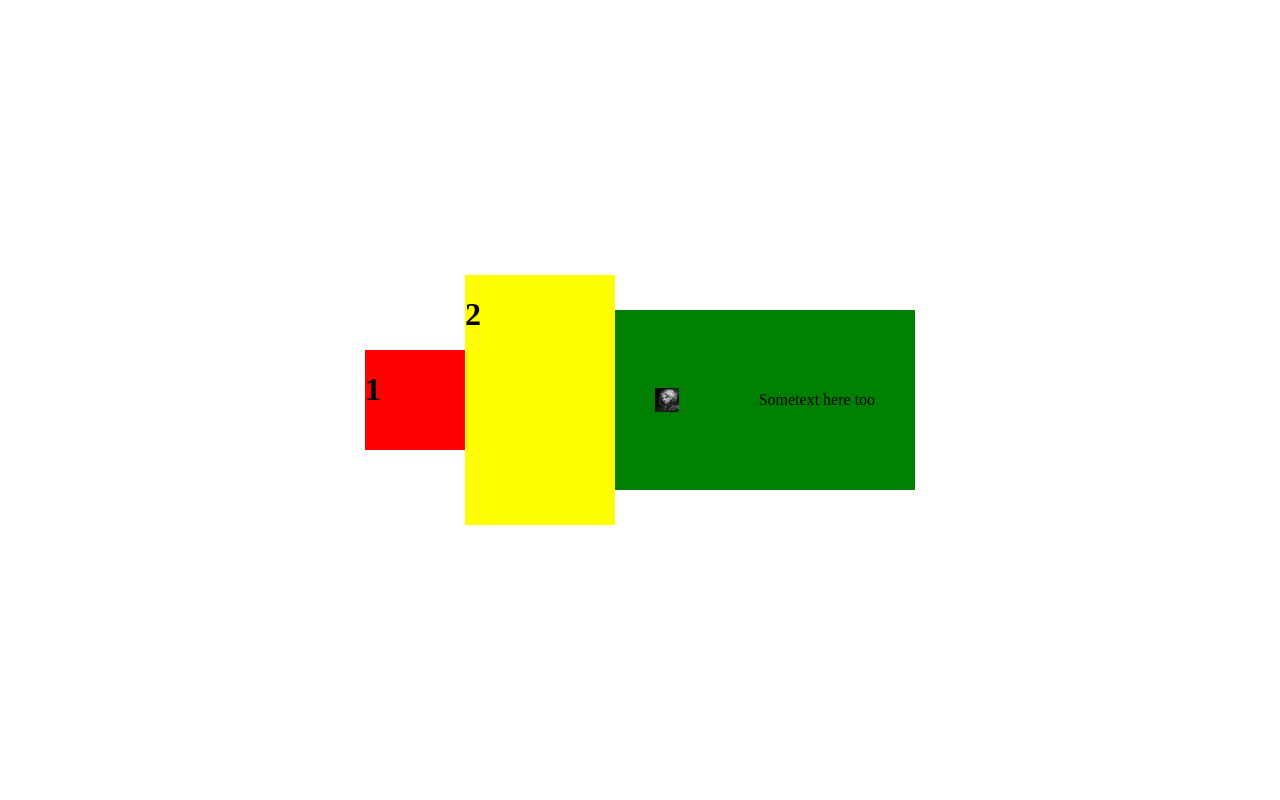
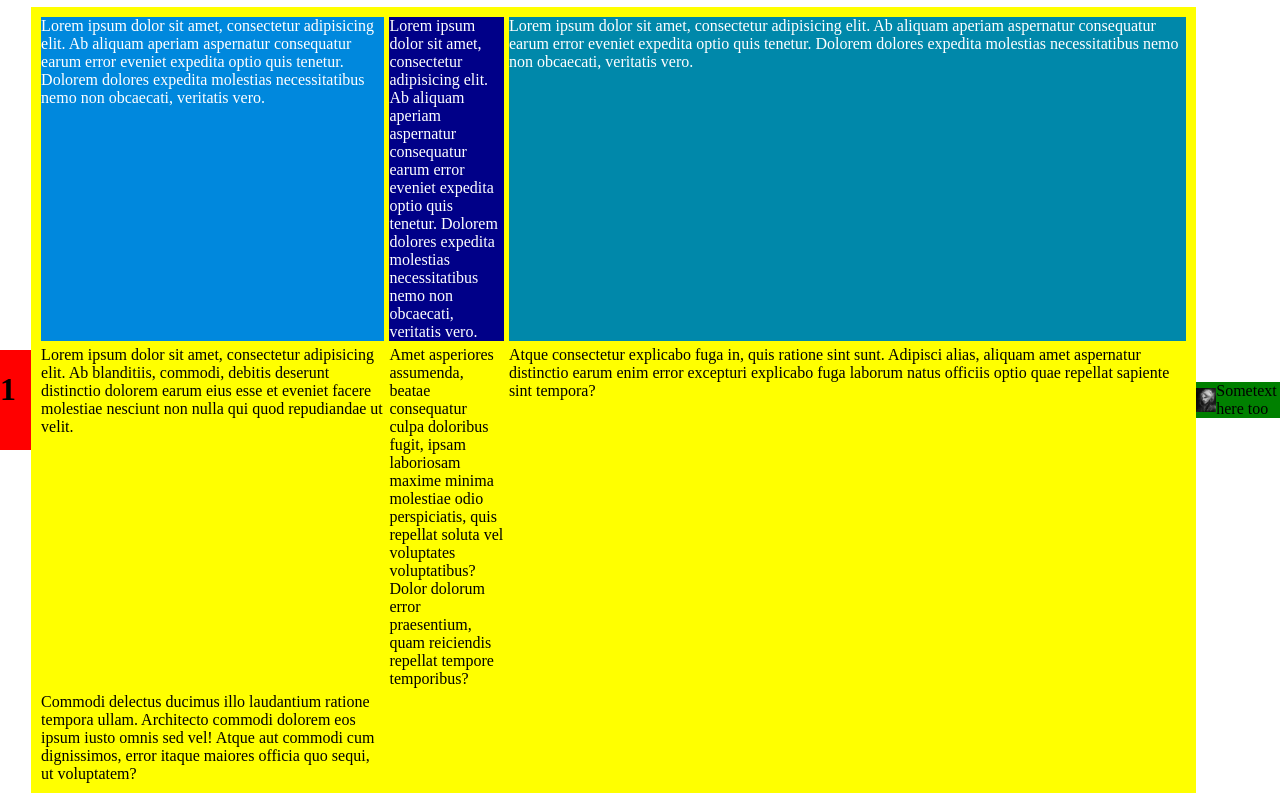
Before and after one commit to Askiater/HtmlTeaching, a website: page CSS_HTML/Flexbox_and_Grid_Testing.html in a window 1280 px wide. Drawn offline with Linux system fonts and the light colour scheme.

Commit message:
Доработка Grid-css

```diff
--- a/CSS_HTML/Flexbox_and_Grid_Testing.html
+++ b/CSS_HTML/Flexbox_and_Grid_Testing.html
@@ -8,7 +8,27 @@
 <body>
     <div class="container">
         <div id="sqr1" class="square"><h1>1</h1></div>
-        <div id="sqr2" class="square"><h1>2</h1></div>
+        <div id="sqr2" class="square">
+            <div id="inner1">Lorem ipsum dolor sit amet, consectetur adipisicing elit. Ab aliquam aperiam aspernatur consequatur earum error eveniet expedita optio quis tenetur. Dolorem dolores expedita molestias necessitatibus nemo non obcaecati, veritatis vero.</div>
+            <div id="inner2">Lorem ipsum dolor sit amet, consectetur adipisicing elit. Ab aliquam aperiam aspernatur consequatur earum error eveniet expedita optio quis tenetur. Dolorem dolores expedita molestias necessitatibus nemo non obcaecati, veritatis vero.</div>
+            <div id="inner3">Lorem ipsum dolor sit amet, consectetur adipisicing elit. Ab aliquam aperiam aspernatur consequatur earum error eveniet expedita optio quis tenetur. Dolorem dolores expedita molestias necessitatibus nemo non obcaecati, veritatis vero.</div>
+            <div>Lorem ipsum dolor sit amet, consectetur adipisicing elit. Ab blanditiis, commodi, debitis deserunt
+                distinctio dolorem earum eius esse et eveniet facere molestiae nesciunt non nulla qui quod repudiandae
+                ut velit.
+            </div>
+            <div>Amet asperiores assumenda, beatae consequatur culpa doloribus fugit, ipsam laboriosam maxime minima
+                molestiae odio perspiciatis, quis repellat soluta vel voluptates voluptatibus? Dolor dolorum error
+                praesentium, quam reiciendis repellat tempore temporibus?
+            </div>
+            <div>Atque consectetur explicabo fuga in, quis ratione sint sunt. Adipisci alias, aliquam amet aspernatur
+                distinctio earum enim error excepturi explicabo fuga laborum natus officiis optio quae repellat sapiente
+                sint tempora?
+            </div>
+            <div>Commodi delectus ducimus illo laudantium ratione tempora ullam. Architecto commodi dolorem eos ipsum
+                iusto omnis sed vel! Atque aut commodi cum dignissimos, error itaque maiores officia quo sequi, ut
+                voluptatem?
+            </div>
+        </div>
         <div id="sqr3" class="square">
             <img src="../Image/k.jpg" alt="Img">
             Sometext here too
--- a/css/flexbox-grid-testing.css
+++ b/css/flexbox-grid-testing.css
@@ -18,16 +18,36 @@ html, body {
 .square#sqr1{
     background-color: red;
     height: 100px;
-    width: 100px;
+    width: 10%;
 }
 .square#sqr2{
-    height: 250px;
-    width: 150px;
+    height: auto;
+    width: auto;
     background-color: yellow;
+    /* Помнить что padding - это отступ контента блока от блока в котором прописано это свой-ство*/
+    padding: 10px;
+    /* Дисплей grid позволяет нам распологать все то что находиться внутри этого блока в некой сетке */
+    display: grid;
+    grid-template-columns: 30% 10% auto;
+    grid-gap: 5px;
 }
+
+#inner1 {
+    background-color: #0088dd;
+    color: white;
+}
+#inner2 {
+    color: white;
+    background-color: #000088;
+}
+#inner3 {
+    color: white;
+    background-color: #0088aa;
+}
+
 .square#sqr3{
-    height: 180px;
-    width: 300px;
+    height: auto;
+    width: 25%;
     background-color: green;
     display: flex;
     flex-direction: row;
```
Also changed, not shown: 1 other file.
